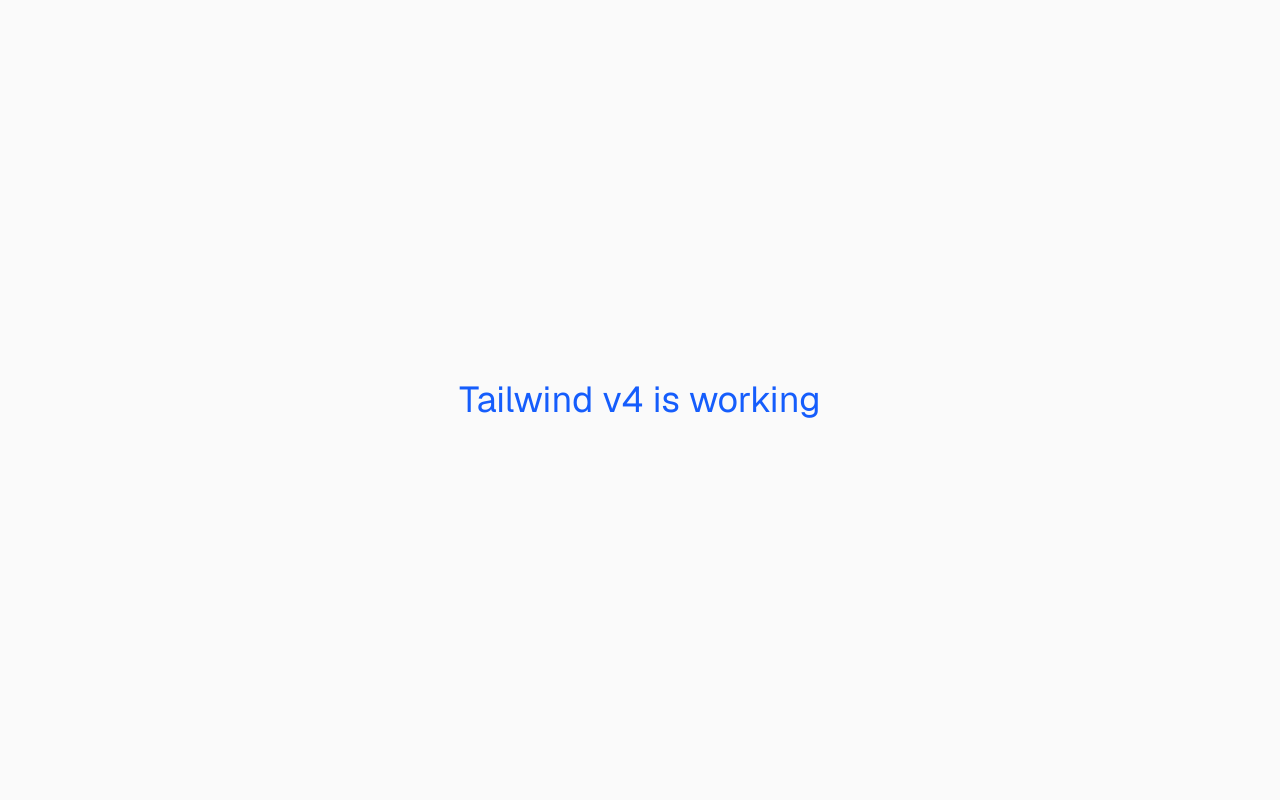
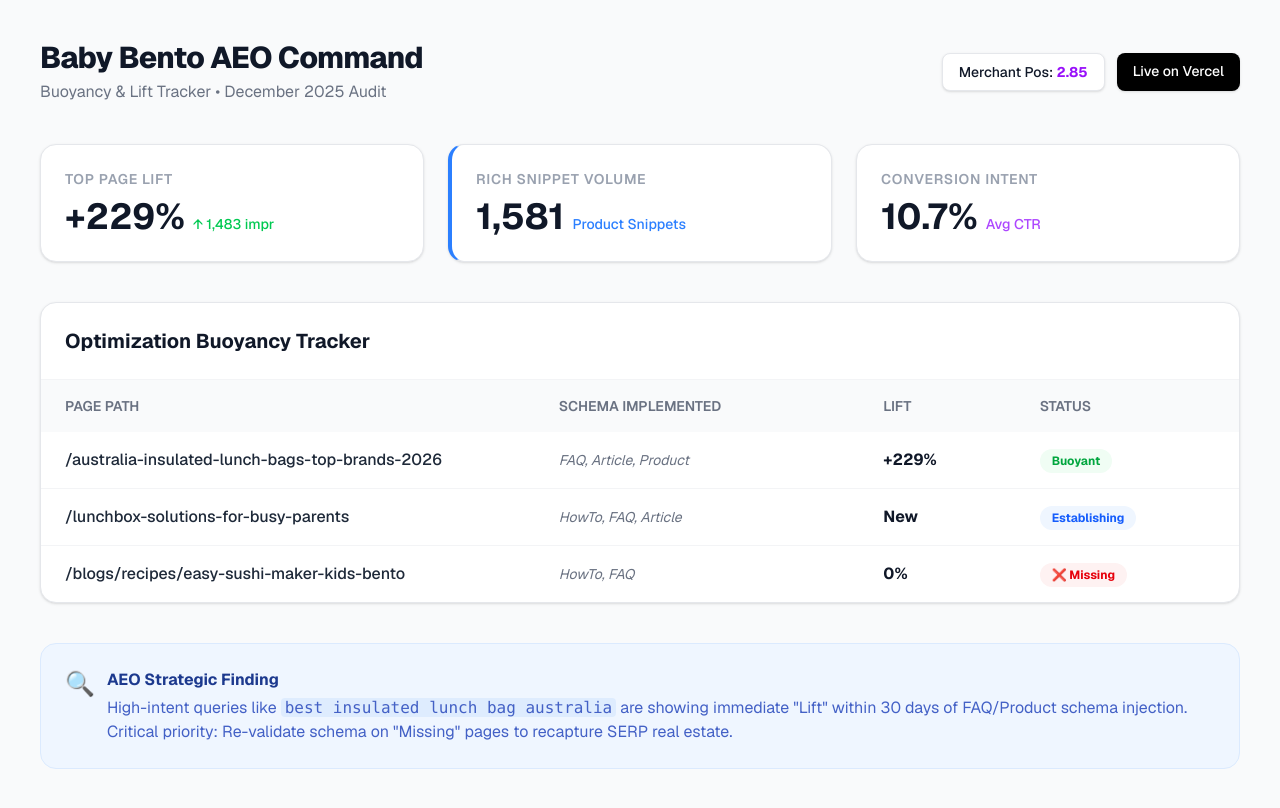
Before and after one commit to vinsnt76/baby-bento-aeo-dashboard, a Next.js app: page / in a window 1280 px wide. Built offline with nearby package versions, Linux system fonts and the light colour scheme.

Commit message:
feat: implement aeo command dashboard with dec 25 performance data

```diff
--- a/app/page.tsx
+++ b/app/page.tsx
@@ -1,7 +1,122 @@
-export default function Home() {
+import React from 'react';
+
+// This is your current AEO snapshot based on the DEC 25 CSV data
+const aeoData = [
+  {
+    url: "/australia-insulated-lunch-bags-top-brands-2026",
+    schema: "FAQ, Article, Product",
+    lift: "+229%",
+    status: "Buoyant",
+    impressions: "2,130",
+    color: "text-green-600 bg-green-50"
+  },
+  {
+    url: "/lunchbox-solutions-for-busy-parents",
+    schema: "HowTo, FAQ, Article",
+    lift: "New",
+    status: "Establishing",
+    impressions: "433",
+    color: "text-blue-600 bg-blue-50"
+  },
+  {
+    url: "/blogs/recipes/easy-sushi-maker-kids-bento",
+    schema: "HowTo, FAQ",
+    lift: "0%",
+    status: "❌ Missing",
+    impressions: "21",
+    color: "text-red-600 bg-red-50"
+  }
+];
+
+export default function AEOReport() {
   return (
-    <div className="flex min-h-screen items-center justify-center bg-zinc-50 font-sans dark:bg-black">
-      <div className="text-4xl text-blue-600">Tailwind v4 is working</div>
-    </div>
+    <main className="min-h-screen bg-gray-50 p-4 md:p-10 font-sans text-gray-900">
+      {/* Header Section */}
+      <header className="max-w-7xl mx-auto mb-10 flex flex-col md:flex-row md:items-center justify-between gap-4">
+        <div>
+          <h1 className="text-3xl font-extrabold tracking-tight text-gray-900">Baby Bento AEO Command</h1>
+          <p className="text-gray-500 mt-1">Buoyancy & Lift Tracker • December 2025 Audit</p>
+        </div>
+        <div className="flex gap-3">
+          <span className="px-4 py-2 bg-white border border-gray-200 rounded-lg text-sm font-medium shadow-sm">
+            Merchant Pos: <span className="text-purple-600 font-bold">2.85</span>
+          </span>
+          <span className="px-4 py-2 bg-black text-white rounded-lg text-sm font-medium shadow-sm">
+            Live on Vercel
+          </span>
+        </div>
+      </header>
+
+      {/* Metric Cards Row */}
+      <div className="max-w-7xl mx-auto grid grid-cols-1 md:grid-cols-3 gap-6 mb-10">
+        <div className="bg-white p-6 rounded-2xl border border-gray-200 shadow-sm">
+          <h3 className="text-sm font-semibold text-gray-400 uppercase tracking-wider">Top Page Lift</h3>
+          <div className="flex items-baseline gap-2 mt-2">
+            <span className="text-4xl font-bold text-gray-900">+229%</span>
+            <span className="text-green-500 font-medium text-sm">↑ 1,483 impr</span>
+          </div>
+        </div>
+        <div className="bg-white p-6 rounded-2xl border border-gray-200 shadow-sm border-l-4 border-l-blue-500">
+          <h3 className="text-sm font-semibold text-gray-400 uppercase tracking-wider">Rich Snippet Volume</h3>
+          <div className="flex items-baseline gap-2 mt-2">
+            <span className="text-4xl font-bold text-gray-900">1,581</span>
+            <span className="text-blue-500 font-medium text-sm">Product Snippets</span>
+          </div>
+        </div>
+        <div className="bg-white p-6 rounded-2xl border border-gray-200 shadow-sm">
+          <h3 className="text-sm font-semibold text-gray-400 uppercase tracking-wider">Conversion Intent</h3>
+          <div className="flex items-baseline gap-2 mt-2">
+            <span className="text-4xl font-bold text-gray-900">10.7%</span>
+            <span className="text-purple-500 font-medium text-sm">Avg CTR</span>
+          </div>
+        </div>
+      </div>
+
+      {/* Buoyancy Table */}
+      <section className="max-w-7xl mx-auto bg-white rounded-2xl border border-gray-200 shadow-sm overflow-hidden">
+        <div className="p-6 border-b border-gray-100">
+          <h2 className="text-xl font-bold text-gray-900">Optimization Buoyancy Tracker</h2>
+        </div>
+        <div className="overflow-x-auto">
+          <table className="w-full text-left">
+            <thead className="bg-gray-50 text-gray-500 text-sm uppercase">
+              <tr>
+                <th className="px-6 py-4 font-semibold">Page Path</th>
+                <th className="px-6 py-4 font-semibold">Schema Implemented</th>
+                <th className="px-6 py-4 font-semibold">Lift</th>
+                <th className="px-6 py-4 font-semibold">Status</th>
+              </tr>
+            </thead>
+            <tbody className="divide-y divide-gray-100">
+              {aeoData.map((item, index) => (
+                <tr key={index} className="hover:bg-gray-50 transition-colors">
+                  <td className="px-6 py-4 font-medium text-gray-800 truncate max-w-xs">{item.url}</td>
+                  <td className="px-6 py-4 text-gray-500 text-sm italic">{item.schema}</td>
+                  <td className="px-6 py-4 font-bold text-gray-900">{item.lift}</td>
+                  <td className="px-6 py-4">
+                    <span className={`px-3 py-1 rounded-full text-xs font-bold ${item.color}`}>
+                      {item.status}
+                    </span>
+                  </td>
+                </tr>
+              ))}
+            </tbody>
+          </table>
+        </div>
+      </section>
+
+      {/* AEO Specialist Finding Box */}
+      <footer className="max-w-7xl mx-auto mt-10 p-6 bg-blue-50 border border-blue-100 rounded-2xl">
+        <div className="flex gap-3">
+          <span className="text-2xl">🔍</span>
+          <div>
+            <h4 className="font-bold text-blue-900">AEO Strategic Finding</h4>
+            <p className="text-blue-800 mt-1 opacity-80">
+              High-intent queries like <code className="bg-blue-100 px-1 rounded">best insulated lunch bag australia</code> are showing immediate "Lift" within 30 days of FAQ/Product schema injection. Critical priority: Re-validate schema on "Missing" pages to recapture SERP real estate.
+            </p>
+          </div>
+        </div>
+      </footer>
+    </main>
   );
 }
```
